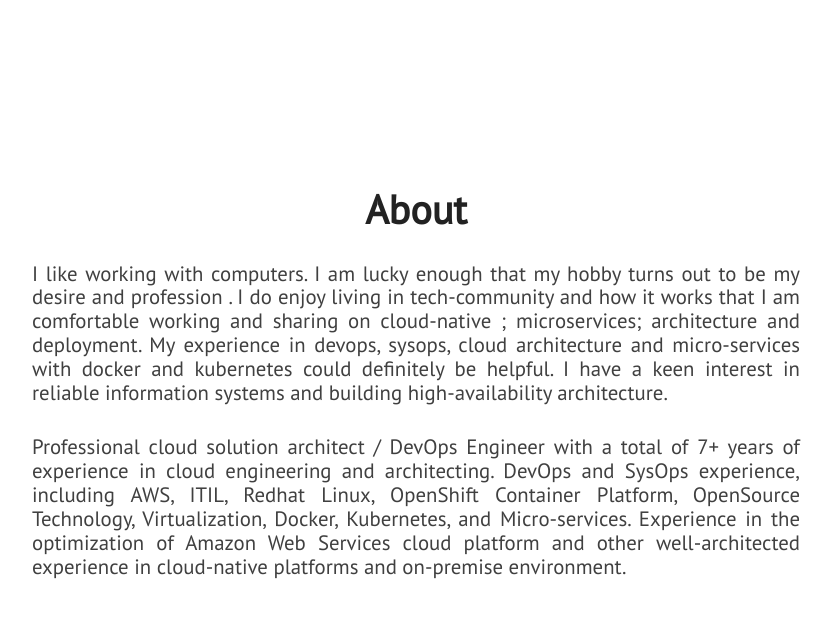
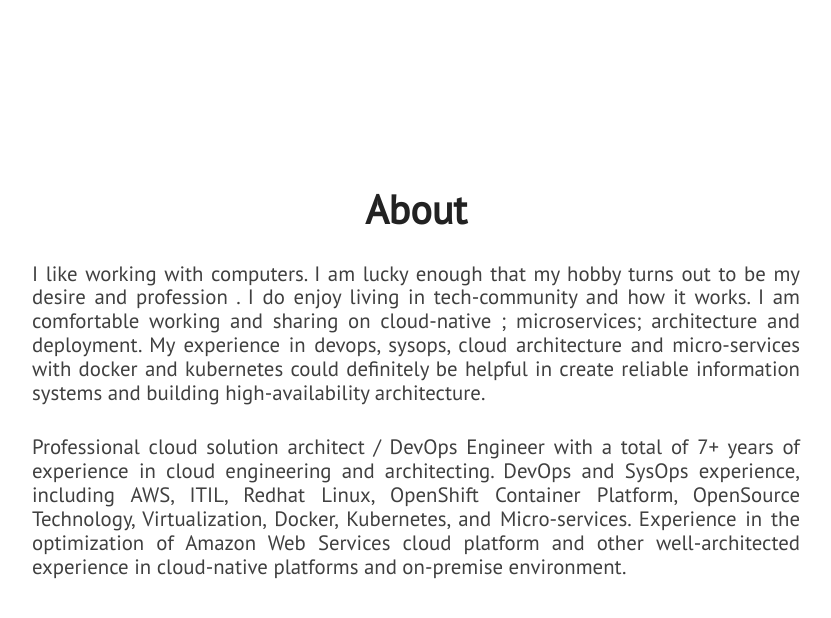
Before and after one commit to josephphyo/josephphyo.github.io, a Jekyll site: the page built from index.html, in a window 1280 px wide and 900 px high, scrolled down 1033 px. Shown: the top 618 px of the window, without its empty margins (224-1055 px from the left). Built offline with Jekyll 4.4.1, drawn with Linux system fonts in a browser that asks for light colours; nearby versions of some CDN libraries.

Commit message:
First Commit

```diff
--- a/_includes/about.html
+++ b/_includes/about.html
@@ -3,7 +3,7 @@
         <div id="about-text">
             <div class="section-heading">About</div>
             <p class="paragraph-text justify-text">
-                I like working with computers. I am lucky enough that my hobby turns out to be my desire and profession . I do enjoy living in tech-community and how it works that I am comfortable working and sharing on cloud-native ; microservices; architecture and deployment. My experience in devops, sysops, cloud architecture and micro-services with docker and kubernetes could definitely be helpful. I have a keen interest in reliable information systems and building high-availability architecture.
+                I like working with computers. I am lucky enough that my hobby turns out to be my desire and profession . I do enjoy living in tech-community and how it works. I am comfortable working and sharing on cloud-native ; microservices; architecture and deployment. My experience in devops, sysops, cloud architecture and micro-services with docker and kubernetes could definitely be helpful in create reliable information systems and building high-availability architecture.
             </p>
             <p class="paragraph-text justify-text">
                 Professional cloud solution architect / DevOps Engineer with a total of 7+ years of experience in cloud engineering and architecting. DevOps and SysOps experience, including AWS, ITIL, Redhat Linux, OpenShift Container Platform, OpenSource Technology, Virtualization, Docker, Kubernetes, and Micro-services. Experience in the optimization of Amazon Web Services cloud platform and other well-architected experience in cloud-native platforms and on-premise environment.            </p>
```
